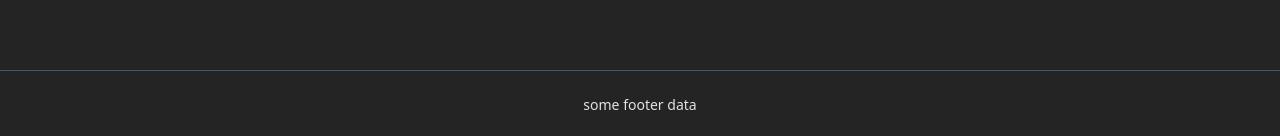
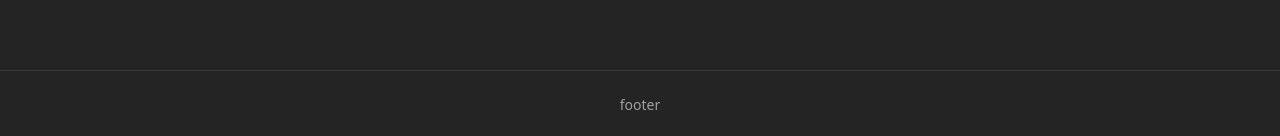
Before and after one commit to wingedseraph/alfa, a React (Vite) app: page / in a window 1280 px wide. Shown: the part 661-797 px from the top of the page. Built offline with nearby package versions, Linux system fonts and the light colour scheme.

Commit message:
feat(widgets): update widgets to include animation on change route

```diff
--- /dev/null
+++ b/src/components/view-transition/index.tsx
@@ -0,0 +1,12 @@
+import type { ReactNode } from "react";
+import { useLocation } from "react-router-dom";
+
+export default function ViewTransition({ children }: { children: ReactNode }) {
+  const location = useLocation();
+
+  return (
+    <div key={location.pathname} className="animate-slideDown">
+      {children}
+    </div>
+  );
+}
--- a/src/widgets/layout/Footer/index.tsx
+++ b/src/widgets/layout/Footer/index.tsx
@@ -1,7 +1,7 @@
 export default function Footer() {
   return (
-    <footer className="mt-12 border-t border-gray-600 py-6">
-      <div className="mx-auto max-w-7xl px-4 text-center text-sm"> some footer data</div>
+    <footer className="mt-12 border-t border-border py-6">
+      <div className="mx-auto max-w-7xl px-4 text-center text-sm text-muted-foreground">footer</div>
     </footer>
   );
 }
--- a/src/widgets/layout/Header/index.tsx
+++ b/src/widgets/layout/Header/index.tsx
@@ -2,6 +2,7 @@ import { Link, useLocation } from "react-router-dom";
 
 export default function Header() {
   const location = useLocation();
+  const isOnProducts = location.pathname === "/products";
 
   const isActive = (path: string) =>
     location.pathname === path ? "text-muted-foreground pointer-events-none" : "text-primary hover:opacity-80 transition-colors";
@@ -11,7 +12,7 @@ export default function Header() {
       <div className="mx-auto max-w-7xl px-4 sm:px-6 lg:px-8">
         <div className="flex h-16 justify-between">
           <div className="flex items-center">
-            <Link className="flex flex-shrink-0 items-center gap-2" to="/">
+            <Link className={`flex flex-shrink-0 items-center gap-2 ${isOnProducts ? "pointer-events-none" : ""}`} to="/">
               <span className="text-xl font-bold tracking-tight text-primary">fetcher</span>
             </Link>
           </div>
--- a/src/widgets/layout/layout.tsx
+++ b/src/widgets/layout/layout.tsx
@@ -2,6 +2,7 @@ import { Suspense } from "react";
 import { Outlet } from "react-router-dom";
 
 import Spinner from "@/components/spinner";
+import ViewTransition from "@/components/view-transition";
 import Footer from "@/widgets/layout/Footer";
 import Header from "@/widgets/layout/Header";
 
@@ -11,7 +12,9 @@ export default function Layout() {
       <Header />
       <main className="flex-grow transition-all">
         <Suspense fallback={<Spinner />}>
-          <Outlet />
+          <ViewTransition>
+            <Outlet />
+          </ViewTransition>
         </Suspense>
       </main>
       <Footer />
```
